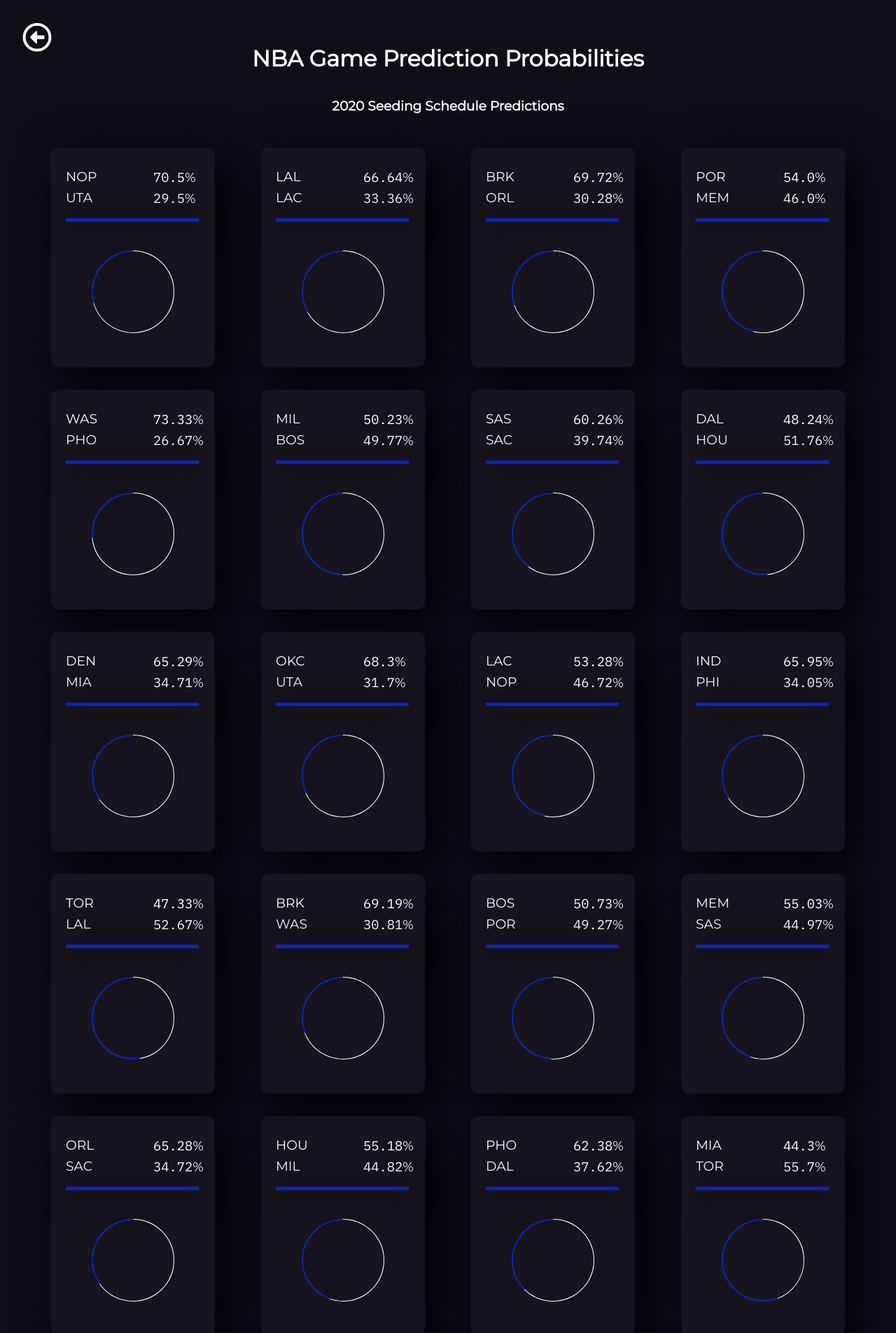
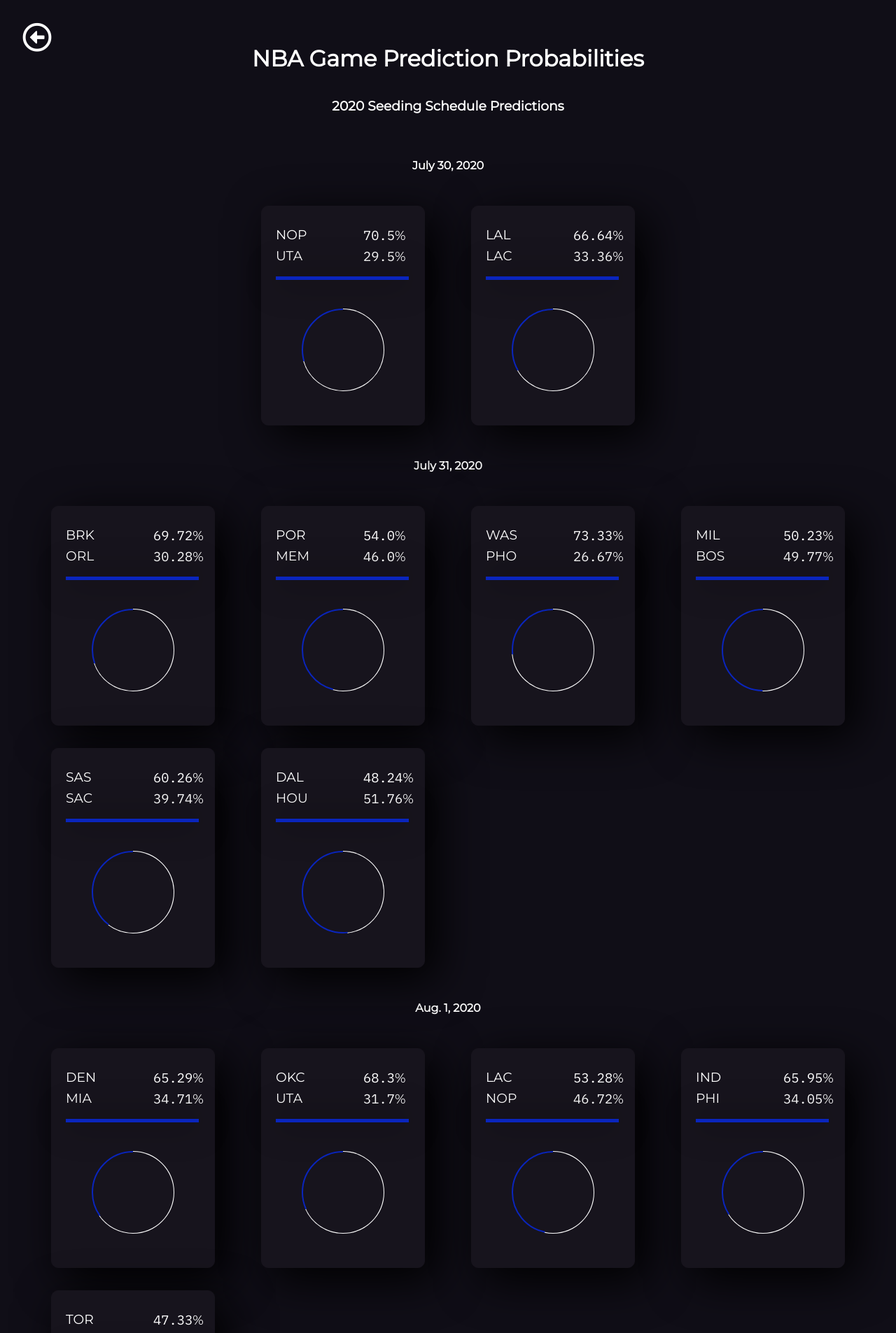
Before and after one commit to 21jordanmorris/theFans---Django-Outdated, a Django app: page /games/ in a window 1280 px wide. Shown: the top 1905 px of the page at 70% size. Run offline with Django 3.2, Linux system fonts and the light colour scheme; data comes from the database, SQL or seed files in the repository; some libraries are stand-ins or nearby versions.

Commit message:
Seperate games page by date

```diff
--- a/nba_games/static/games.css
+++ b/nba_games/static/games.css
@@ -15,6 +15,12 @@ body {
 
 .arrow:hover {
     color: rgb(10, 37, 189);
+}
+
+.date-header {
+    text-align: center;
+    margin-top: 2em;
+    color: white;
 }
 
 .container {
--- /dev/null
+++ b/nba_games/static/games.js
@@ -0,0 +1,71 @@
+var gameCard = document.getElementsByClassName("game-card");
+var container = document.getElementsByClassName("container");
+var current_date = "None";
+var h4;
+
+// CHANGE IN THE FUTURE
+var july30 = [], july31 = [], aug1 = [], aug2 = [], aug3 = [], aug4 = [], aug5 = [],
+    aug6 = [], aug7 = [], aug8 = [], aug9 = [], aug10 = [], aug11 = [], aug12 = [], aug13 = [], aug14 = [];
+
+for (var i = 0; i < gameCard.length; i++)
+{
+    // Absolutely terrible waying of doing things but cannot think of a better solution at the
+    // moment to add headers while keeping flexbox. COME BACK AND CHANGE LATER
+    var date = gameCard[i].getElementsByClassName("date").item(0).innerHTML;
+    if (date == "July 30, 2020")
+        july30.push(gameCard[i]);
+    else if (date == "July 31, 2020")
+        july31.push(gameCard[i]);
+    else if (date == "Aug. 1, 2020")
+        aug1.push(gameCard[i]);
+    else if (date == "Aug. 2, 2020")
+        aug2.push(gameCard[i]);
+    else if (date == "Aug. 3, 2020")
+        aug3.push(gameCard[i]);
+    else if (date == "Aug. 4, 2020")
+        aug4.push(gameCard[i]);
+    else if (date == "Aug. 5, 2020")
+        aug5.push(gameCard[i]);
+    else if (date == "Aug. 6, 2020")
+        aug6.push(gameCard[i]);
+    else if (date == "Aug. 7, 2020")
+        aug7.push(gameCard[i]);
+    else if (date == "Aug. 8, 2020")
+        aug8.push(gameCard[i]);
+    else if (date == "Aug. 9, 2020")
+        aug9.push(gameCard[i]);
+    else if (date == "Aug. 10, 2020")
+        aug10.push(gameCard[i]);
+    else if (date == "Aug. 11, 2020")
+        aug11.push(gameCard[i]);
+    else if (date == "Aug. 12, 2020")
+        aug12.push(gameCard[i]);
+    else if (date == "Aug. 13, 2020")
+        aug13.push(gameCard[i]);
+    else if (date == "Aug. 14, 2020")
+        aug14.push(gameCard[i]);
+}
+
+var days = [july30, july31, aug1, aug2, aug3, aug4, aug5, aug6, aug7, aug8, aug9, aug10, aug11, aug12, aug13, aug14]
+var dayContainer, date, cardContainer
+
+for (var i = 0; i < days.length; i++)
+{
+    dayContainer = document.createElement('div');
+    date = document.createElement('h4');
+    date.className = "date-header";
+    date.textContent = days[i][0].getElementsByClassName("date").item(0).innerHTML;
+
+    dayContainer.appendChild(date);
+
+    cardContainer = document.createElement('div');
+    cardContainer.className = "container";
+
+    for (var j = 0; j < days[i].length; j++)
+    {
+        cardContainer.appendChild(days[i][j]);
+    }
+
+    dayContainer.appendChild(cardContainer);
+    document.body.appendChild(dayContainer);
+}
--- a/nba_games/templates/games.html
+++ b/nba_games/templates/games.html
@@ -21,7 +21,8 @@
     <div class="container">
         {% for game in object_list %}
             {% if game.is_future %}
-                <a href={% url 'game_detail' game.slug %}>
+                <a class="game-card" href={% url 'game_detail' game.slug %}>
+                    <p class="date" style="display:none">{{ game.date }}</p>
                     <div class="card">
                         <h3 class="title home">{{game.home_team}}</h3>
                         <h3 class="title visitor">{{game.visitor_team}}</h3>
```
Also changed, not shown: other parts of nba_games/templates/games.html (+2 -63 lines). Lines whose indentation alone changed are shown as unchanged.
